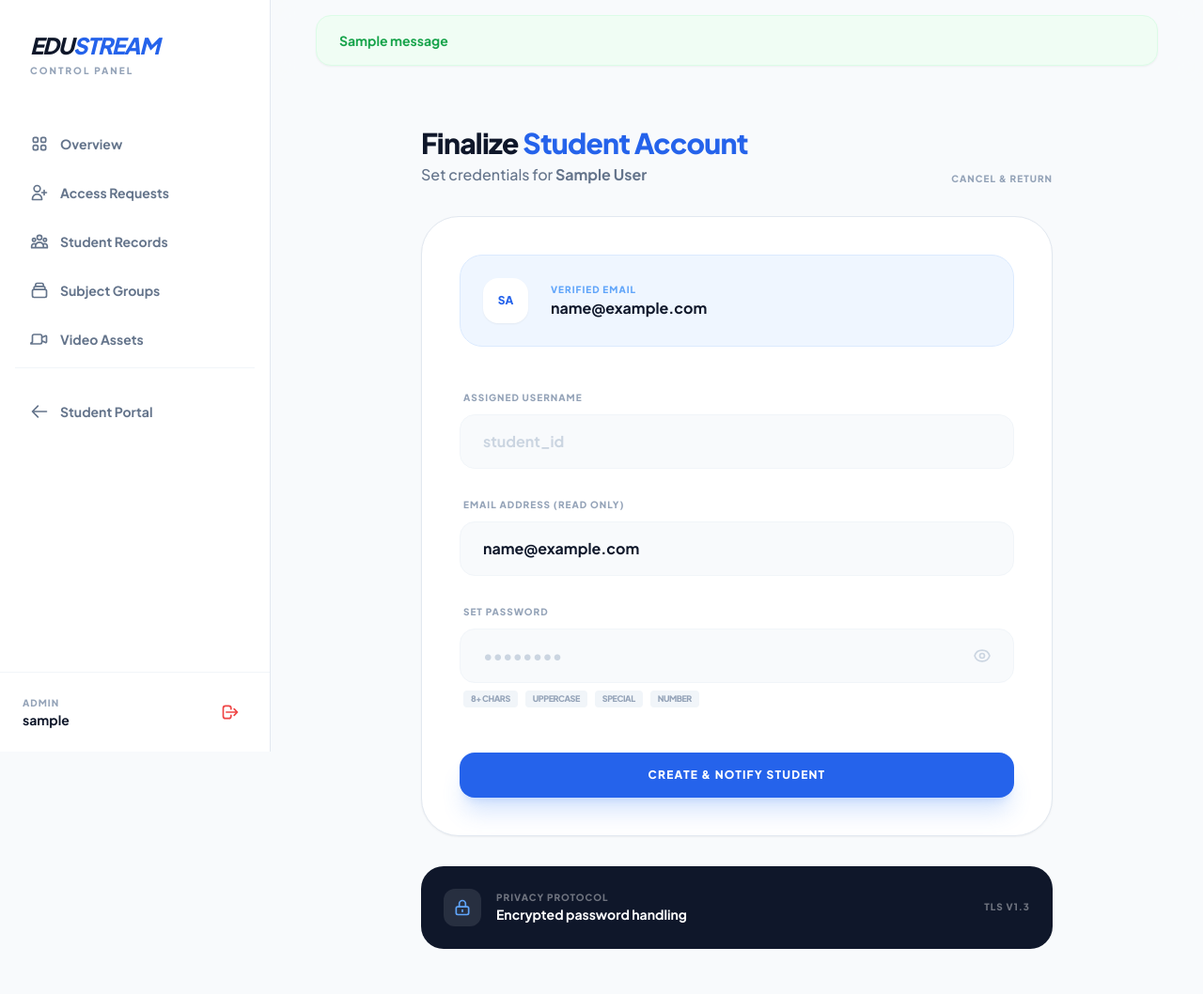
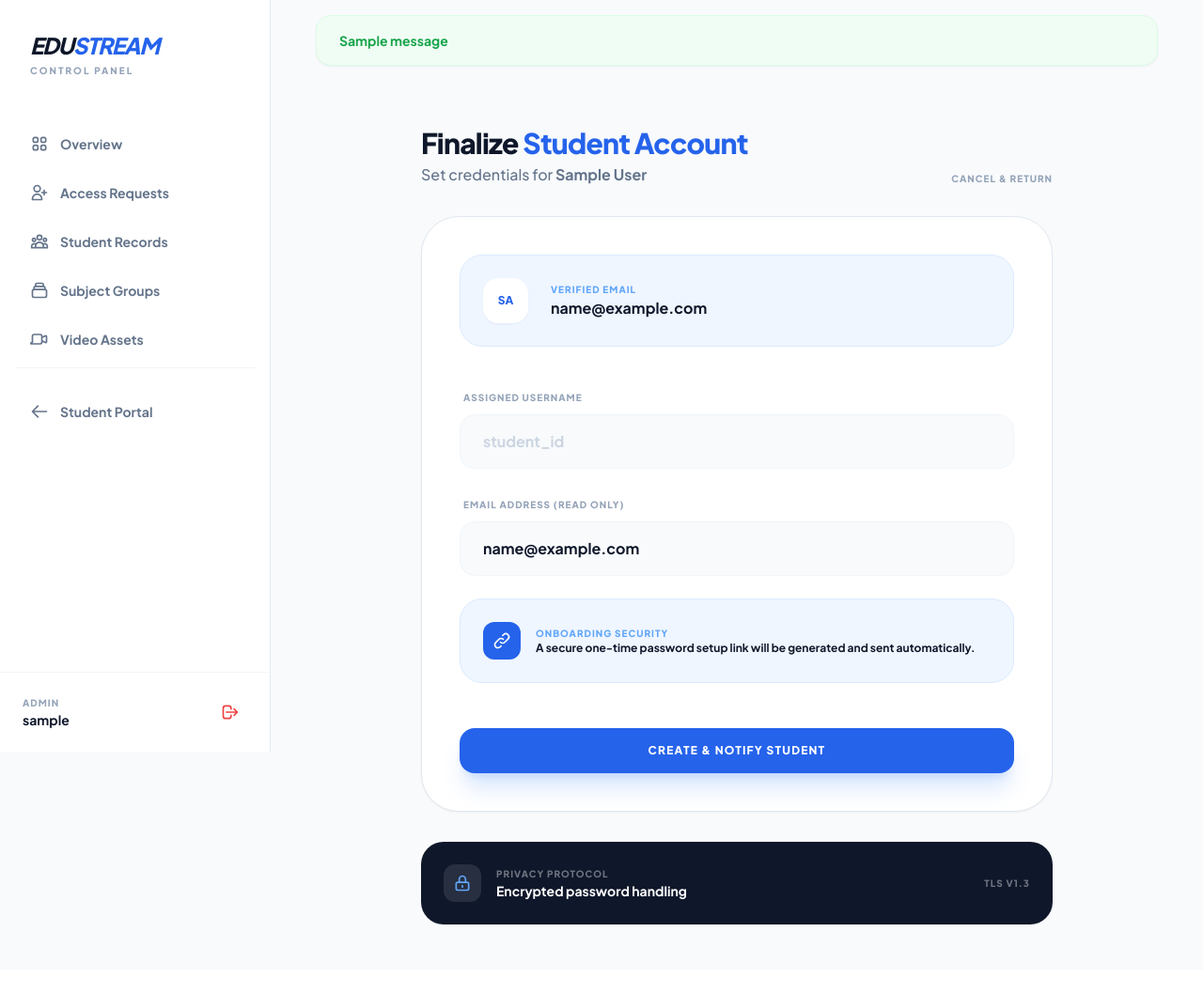
Before and after one commit to ameenul-hashim/e-learningwebsite, a Django app: page /control-panel/create-user/1/ in a window 1280 px wide. Shown: the whole page at 94% size. After the commit the page ends 984 px from the top, so only its background shows below. Run offline with Django 5.2, Linux system fonts and the light colour scheme; a user stored in the database is signed in; tables that the repository leaves empty hold one stand-in row (values such as "Sample post"); one stand-in notice (Sample message) is shown; parts of the project's set-up code (start-up, migrations or seed data) failed here and were passed over; some libraries are stand-ins or nearby versions.

Commit message:
Security Upgrade: Replaced plain-text password delivery with secure setup links

```diff
--- a/accounts/urls.py
+++ b/accounts/urls.py
@@ -1,5 +1,5 @@
 from django.urls import path
-from .views import landing_page, RestrictedLoginView, force_password_change
+from .views import landing_page, RestrictedLoginView, force_password_change, password_setup_view
 from django.contrib.auth.views import LogoutView
 
 urlpatterns = [
@@ -7,4 +7,5 @@ urlpatterns = [
     path('login/', RestrictedLoginView.as_view(), name='login'),
     path('logout/', LogoutView.as_view(next_page='landing'), name='logout'),
     path('force-password-change/', force_password_change, name='force_password_change'),
+    path('setup-password/<uidb64>/<token>/', password_setup_view, name='password_setup'),
 ]
--- a/control_panel/forms.py
+++ b/control_panel/forms.py
@@ -2,11 +2,10 @@ from django import forms
 from accounts.models import User
 
 class AdminUserCreationForm(forms.ModelForm):
-    password = forms.CharField(widget=forms.PasswordInput(attrs={
-        'class': 'w-full bg-slate-50 border border-slate-100 rounded-2xl py-4 px-6 text-slate-900 focus:border-blue-500/50 focus:ring-4 focus:ring-blue-500/10 transition-all font-bold placeholder:text-slate-300',
-        'placeholder': '••••••••'
-    }))
-
+    """
+    Simplified form for admin to create users.
+    Passwords are now set by the student via a secure link.
+    """
     class Meta:
         model = User
         fields = ['username', 'email']
@@ -20,20 +19,3 @@ class AdminUserCreationForm(forms.ModelForm):
                 'readonly': 'readonly'
             }),
         }
-
-    def clean_password(self):
-        password = self.cleaned_data.get('password')
-        if len(password) < 8:
-            raise forms.ValidationError("Password must be at least 8 characters long.")
-
-        import re
-        if not re.search(r'[A-Z]', password):
-            raise forms.ValidationError("Password must include at least one uppercase letter.")
-        if not re.search(r'[a-z]', password):
-            raise forms.ValidationError("Password must include at least one lowercase letter.")
-        if not re.search(r'[0-9]', password):
-            raise forms.ValidationError("Password must include at least one number.")
-        if not re.search(r'[!@#$%^&*(),.?":{}|<>]', password):
-            raise forms.ValidationError("Password must include at least one special character.")
-
-        return password
--- a/control_panel/views.py
+++ b/control_panel/views.py
@@ -9,6 +9,9 @@ from django.conf import settings
 from django.core.cache import cache
 from functools import wraps
 from twilio.rest import Client
+from django.contrib.auth.tokens import default_token_generator
+from django.utils.http import urlsafe_base64_encode
+from django.utils.encoding import force_bytes
 
 def normalize_phone(phone):
     """
@@ -46,19 +49,17 @@ def send_whatsapp_notification(to_number, message_body):
         print(f"Twilio Send Error: {str(e)}")
         return False
 
-def send_credential_notification(user_name, email, whatsapp, username, password, is_reset=False):
+def send_credential_notification(user_name, email, whatsapp, username, setup_link, is_reset=False):
     """
-    Primary WhatsApp delivery with Email Fallback.
+    Sends a secure password setup link via WhatsApp with Email Fallback.
     """
-    login_url = settings.LOGIN_URL # or build absolute
-    action_text = "application is approved" if not is_reset else "credentials have been reset"
-    pass_label = "Password" if not is_reset else "New Password"
+    action_text = "account is approved" if not is_reset else "password reset request has been processed"
 
     message_body = (
         f"EduStream: Your {action_text}.\n"
         f"Username: {username}\n"
-        f"{pass_label}: {password}\n"
-        f"Do not share this information."
+        f"Set your password here: {setup_link}\n"
+        f"This link expires soon."
     )
 
     # Try WhatsApp
@@ -67,13 +68,14 @@ def send_credential_notification(user_name, email, whatsapp, username, password,
     # Try Email anyway or as fallback
     email_success = False
     try:
-        subject = f"EduStream: {'Account Ready' if not is_reset else 'Password Reset'}"
+        subject = f"EduStream: {'Set Your Password' if not is_reset else 'Reset Your Password'}"
         email_message = (
             f"Hello {user_name},\n\n"
             f"Your {action_text}.\n\n"
-            f"Username: {username}\n"
-            f"{pass_label}: {password}\n\n"
-            f"Keep these credentials secure.\n\n"
+            f"Username: {username}\n\n"
+            f"Please click the link below to set your secure password:\n"
+            f"{setup_link}\n\n"
+            f"This link is valid for a limited time.\n\n"
             f"Best regards,\nEduStream Team"
         )
         send_mail(subject, email_message, settings.DEFAULT_FROM_EMAIL, [email])
@@ -289,48 +291,56 @@ def create_user_from_request(request, request_id):
             try:
                 username = form.cleaned_data['username']
                 email = form.cleaned_data['email']
-                password = form.cleaned_data['password']
 
-                # Double check existence (forms.ModelForm handles some, but let's be safe)
                 if User.objects.filter(email=email).exists():
                     messages.error(request, f"User with email {email} already exists.")
                     return render(request, 'control_panel/create_user_from_request.html', {'form': form, 'req': access_req})
 
+                # Create user with random password (never sent)
+                from django.utils.crypto import get_random_string
+                temp_pass = get_random_string(32)
+
                 user = User.objects.create_user(
                     username=username,
                     email=email,
-                    password=password,
+                    password=temp_pass,
                     is_verified=True,
                     is_blocked=False,
                     whatsapp_number=normalize_phone(access_req.whatsapp)
                 )
+                user.must_change_password = True
+                user.save()
 
-                # Send Credentials with Fallback
+                # Generate Password Setup Link
+                token = default_token_generator.make_token(user)
+                uid = urlsafe_base64_encode(force_bytes(user.pk))
+                setup_link = f"{request.build_absolute_uri('/')[:-1]}/accounts/setup-password/{uid}/{token}/"
+
+                # Send Link with Fallback
                 ws_ok, em_ok = send_credential_notification(
                     access_req.name, access_req.email, access_req.whatsapp,
-                    username, password
+                    username, setup_link
                 )
 
                 if ws_ok:
-                    messages.success(request, f"Account created and WhatsApp sent to {access_req.whatsapp}.")
+                    messages.success(request, f"Account created and Setup Link sent to WhatsApp.")
                 elif em_ok:
-                    messages.warning(request, f"Account created. WhatsApp failed, but fallback Email sent to {access_req.email}.")
+                    messages.warning(request, f"Account created. WhatsApp failed, but Setup Link sent via Email.")
                 else:
                     messages.error(request, "Account created, but both WhatsApp and Email notifications failed.")
 
                 AdminAuditLog.objects.create(
                     admin_user=request.user,
                     action="User Onboarded",
-                    details=f"Finalized account for {access_req.email}. Username: {username}. Notification status: WS={ws_ok}, EM={em_ok}"
+                    details=f"Finalized account for {access_req.email}. Username: {username}. Link sent."
                 )
                 return redirect('cp_dashboard')
 
             except Exception as e:
                 messages.error(request, f"Database error during user creation: {str(e)}")
         else:
-            for field, errors in form.errors.items():
-                for error in errors:
-                    messages.error(request, f"{field.capitalize()}: {error}")
+            for error in form.errors.values():
+                messages.error(request, error[0])
     else:
         form = AdminUserCreationForm(initial={'email': access_req.email})
 
--- a/templates/control_panel/create_user_from_request.html
+++ b/templates/control_panel/create_user_from_request.html
@@ -42,43 +42,15 @@
                     {{ form.email }}
                 </div>
 
-                <div class="space-y-2">
-                    <label class="text-[10px] font-black text-slate-400 uppercase tracking-widest ml-1">Set Password</label>
-                    <div class="relative group/pass">
-                        {{ form.password }}
-                        <button type="button" onclick="togglePassword()" class="absolute right-6 top-1/2 -translate-y-1/2 text-slate-300 hover:text-blue-600 transition-colors">
-                            <svg id="eye_open" class="w-5 h-5" fill="none" stroke="currentColor" viewBox="0 0 24 24"><path stroke-linecap="round" stroke-linejoin="round" stroke-width="2" d="M15 12a3 3 0 11-6 0 3 3 0 016 0z"></path><path stroke-linecap="round" stroke-linejoin="round" stroke-width="2" d="M2.458 12C3.732 7.943 7.523 5 12 5c4.478 0 8.268 2.943 9.542 7-1.274 4.057-5.064 7-9.542 7-4.477 0-8.268-2.943-9.542-7z"></path></svg>
-                            <svg id="eye_closed" class="w-5 h-5 hidden" fill="none" stroke="currentColor" viewBox="0 0 24 24"><path stroke-linecap="round" stroke-linejoin="round" stroke-width="2" d="M13.875 18.825A10.05 10.05 0 0112 19c-4.478 0-8.268-2.943-9.542-7a9.97 9.97 0 011.563-3.029m5.858.908a3 3 0 114.243 4.243M9.878 9.878l4.242 4.242M9.88 9.88l-3.29-3.29m7.532 7.532l3.29 3.29M3 3l18 18"></path></svg>
-                        </button>
+                <div class="p-6 rounded-3xl bg-blue-50 border border-blue-100 flex items-center gap-4">
+                    <div class="w-10 h-10 rounded-xl bg-blue-600 flex items-center justify-center text-white">
+                        <svg class="w-5 h-5" fill="none" stroke="currentColor" viewBox="0 0 24 24"><path stroke-linecap="round" stroke-linejoin="round" stroke-width="2" d="M13.828 10.172a4 4 0 00-5.656 0l-4 4a4 4 0 105.656 5.656l1.102-1.101m-.758-4.899a4 4 0 005.656 0l4-4a4 4 0 00-5.656-5.656l-1.1 1.1"></path></svg>
                     </div>
-                    {% if form.password.errors %}
-                        <p class="text-[10px] text-red-500 font-bold uppercase mt-1 ml-1">{{ form.password.errors.0 }}</p>
-                    {% endif %}
-                    <div class="flex flex-wrap gap-2 mt-2 ml-1">
-                        <span class="text-[9px] font-black uppercase tracking-tighter px-2 py-0.5 rounded bg-slate-100 text-slate-400">8+ Chars</span>
-                        <span class="text-[9px] font-black uppercase tracking-tighter px-2 py-0.5 rounded bg-slate-100 text-slate-400">Uppercase</span>
-                        <span class="text-[9px] font-black uppercase tracking-tighter px-2 py-0.5 rounded bg-slate-100 text-slate-400">Special</span>
-                        <span class="text-[9px] font-black uppercase tracking-tighter px-2 py-0.5 rounded bg-slate-100 text-slate-400">Number</span>
+                    <div>
+                        <div class="text-[10px] font-black text-blue-400 uppercase tracking-widest">Onboarding Security</div>
+                        <div class="text-xs font-bold text-slate-900 leading-tight">A secure one-time password setup link will be generated and sent automatically.</div>
                     </div>
                 </div>
-
-                <script>
-                    function togglePassword() {
-                        const passInput = document.querySelector('input[type="password"]') || document.querySelector('input[name="password"]');
-                        const eyeOpen = document.getElementById('eye_open');
-                        const eyeClosed = document.getElementById('eye_closed');
-
-                        if (passInput.type === 'password') {
-                            passInput.type = 'text';
-                            eyeOpen.classList.add('hidden');
-                            eyeClosed.classList.remove('hidden');
-                        } else {
-                            passInput.type = 'password';
-                            eyeOpen.classList.remove('hidden');
-                            eyeClosed.classList.add('hidden');
-                        }
-                    }
-                </script>
 
                 <div class="pt-6">
                     <button type="submit" class="w-full px-6 py-4 rounded-2xl bg-blue-600 text-white text-xs font-black uppercase tracking-widest hover:bg-blue-700 shadow-xl shadow-blue-500/20 transition-all">
```
Also changed, not shown: accounts/views.py (+44 -0 lines), templates/accounts/password_setup.html (added, +66 -0 lines).
